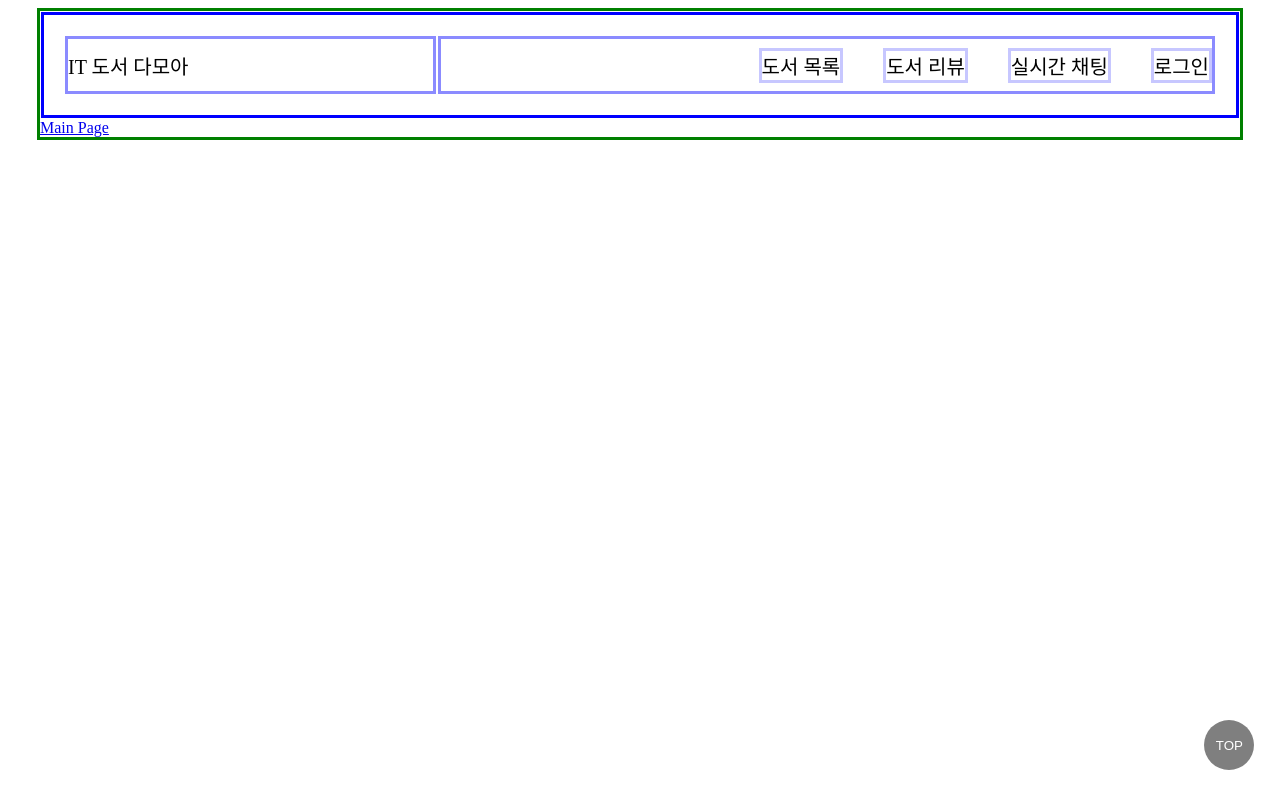
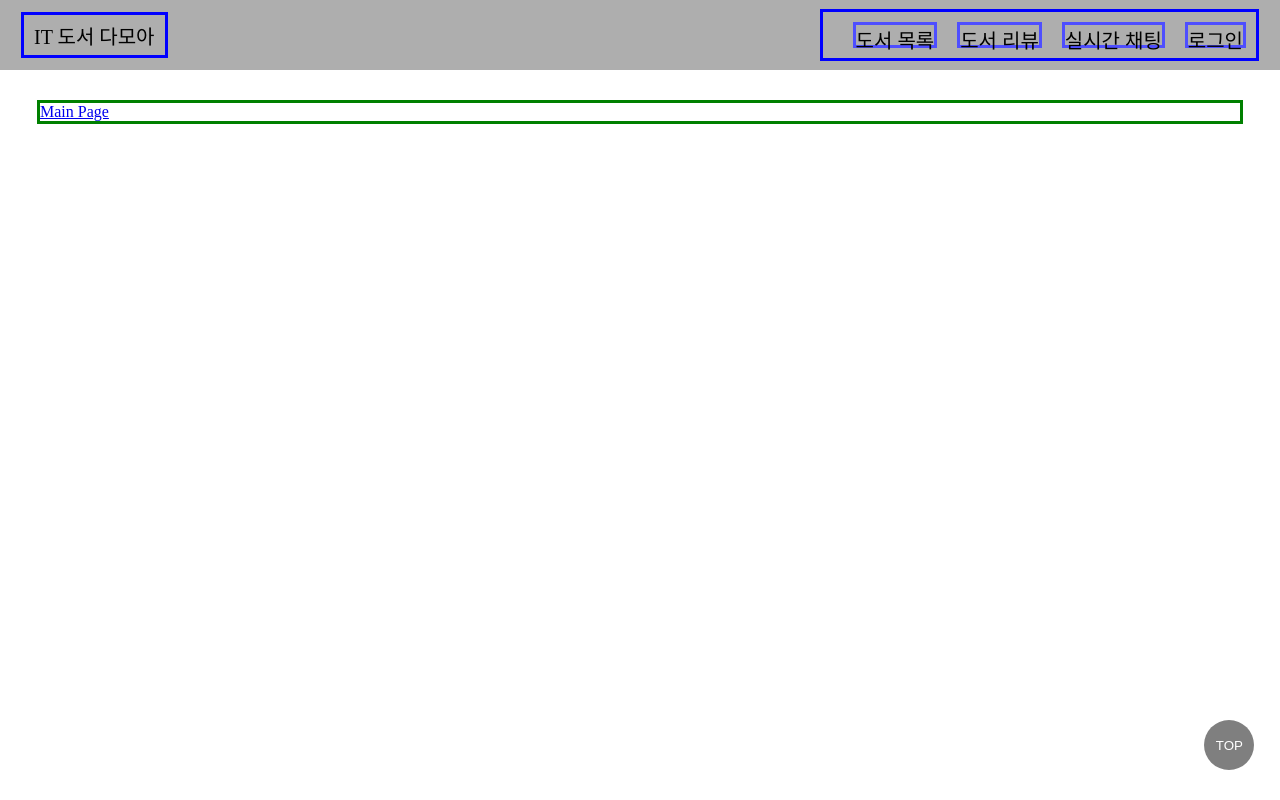
Before and after one commit to dongmin-Lim/personal_librarian, a React (Create React App) app: page /1 in a window 1280 px wide. Built offline with nearby package versions, Linux system fonts and the light colour scheme; the HTML template or start-up script is replaced by a standard one.

Commit message:
Update Nav바 상단 고정

```diff
--- a/src/App.module.css
+++ b/src/App.module.css
@@ -1,5 +1,6 @@
 .main {
   margin: 0 auto;
+  margin-top: 100px;
   width: 1200px;
   border-style: solid;
   border-color: green;
--- a/src/Category.module.css
+++ b/src/Category.module.css
@@ -2,25 +2,26 @@
   margin: 1px;
   border-style: solid;
   border-color: rgb(0, 158, 0);
+  align-items: center;
 }
 
 .ul {
   margin: 1px;
-  height: 50px;
   list-style: none; /* li 점 삭제 */
   padding-left: 0px; /* li 들여쓰기 공간 삭제 */
   border-style: solid;
   border-color: rgb(0, 180, 0);
-  display: flex; /* 인접한 요소 가로배치(Home.js) */
-  justify-content: space-evenly;
+  display: flex;
+  align-items: center;
 }
 
 .li {
-  margin: 1px;
-  padding-left: 85px;
+  margin: 15px;
+  padding: 10px;
   width: 100%;
+  height: 18px;
   border-style: solid;
   border-color: rgb(0, 255, 0);
-  position: relative;
-  vertical-align: middle;
+  cursor: pointer;
+  font-size: 18px;
 }
--- a/src/Nav.module.css
+++ b/src/Nav.module.css
@@ -1,38 +1,46 @@
 .main {
-  margin: 1px; /* 박스구별쉽게 해놓은 마진 */
-  height: 60px;
+  position: fixed;
+  top: 0;
+  left: 0;
+  right: 0;
+  height: 30px;
   padding: 20px;
   font-size: 20px;
-  border-style: solid;
-  border-color: blue;
+  background-color: rgba(170, 170, 170, 0.95);
   display: flex; /* 인접한 요소 세로배치(Home.js) */
   justify-content: space-evenly;
+  align-items: center; /* 박스 안 컨텐츠 세로 중앙정렬 */
 }
 
 .title {
   margin: 1px; /* 박스구별쉽게 해놓은 마진 */
-  width: 400px;
+  padding: 10px;
+  height: 20px;
   list-style: none;
   border-style: solid;
-  border-color: rgb(139, 139, 255);
+  border-color: rgb(0, 0, 255);
   display: flex; /* 인접한 요소 세로배치(Home.js) */
+  margin-right: auto;
   justify-content: flex-start;
-  align-items: center; /* 박스 안 글자 세로 중앙정렬 */
+  align-items: center; /* 박스 안 컨텐츠 세로 중앙정렬 */
 }
 
 .ul {
   margin: 1px; /* 박스구별쉽게 해놓은 마진 */
-  width: 800px;
+  padding: 10px;
   list-style: none;
   border-style: solid;
-  border-color: rgb(139, 139, 255);
+  border-color: rgb(0, 0, 255);
   display: flex; /* 인접한 요소 세로배치(Home.js) */
+  flex: none;
   justify-content: flex-end;
-  align-items: center; /* 박스 안 글자 세로 중앙정렬 */
+  align-items: center; /* 박스 안 컨텐츠 세로 중앙정렬 */
 }
 
 .li {
-  margin-left: 40px;
+  height: 20px;
   border-style: solid;
-  border-color: rgb(199, 199, 255);
+  border-color: rgb(78, 78, 255);
+  margin-left: 20px;
+  align-items: center; /* 박스 안 컨텐츠 세로 중앙정렬 */
 }
```
